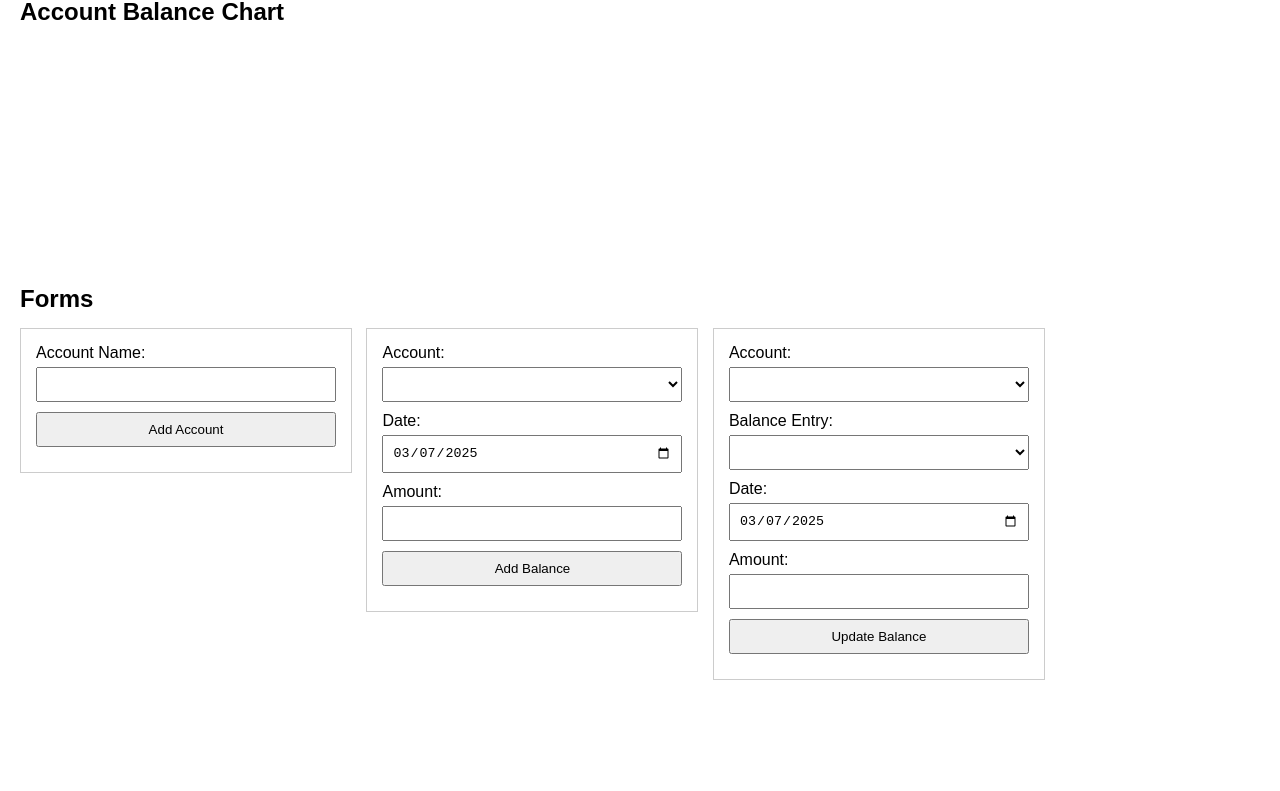
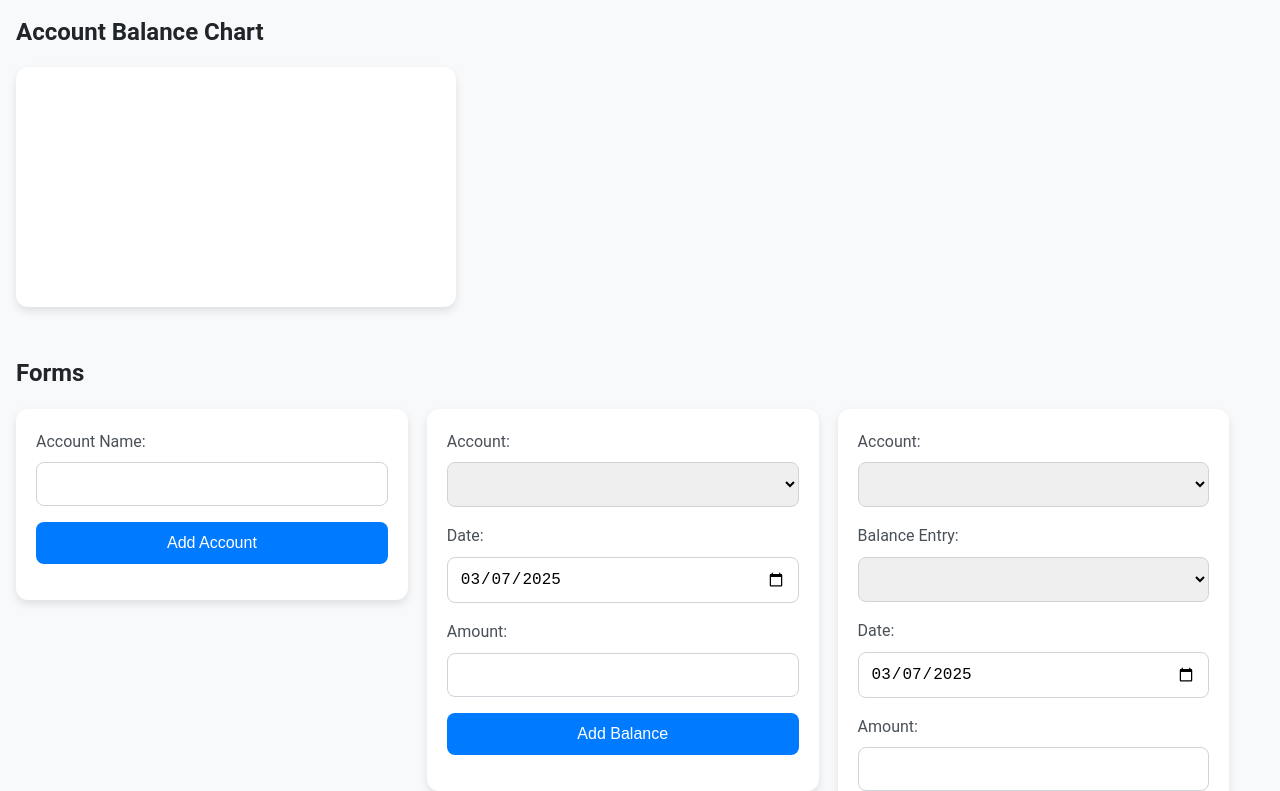
Before and after one commit to mr-mrks/BalanceBuddy, a plain HTML site: page index.html in a window 1280 px wide. Shown: the part 80-871 px from the top of the page. Before the commit the page ends 800 px from the top, so only its background shows below. Drawn offline with nearby package versions, Linux system fonts and the light colour scheme; no server answers.

Commit message:
Update index.html

```diff
--- a/index.html
+++ b/index.html
@@ -6,45 +6,72 @@
     <script src="https://cdn.jsdelivr.net/npm/chart.js"></script>
     <style>
         body {
-            font-family: sans-serif;
-            margin: 20px;
+    font-family: 'Roboto', sans-serif; /* Use Roboto font */
+    margin: 16px;
+    background-color: #f8f9fa; /* Soft background color */
+    color: #333;
+    line-height: 1.6;
 }
 
 h1, h2 {
-            margin-bottom: 15px;
+    margin-bottom: 16px;
+    color: #212529;
 }
 
 form {
+    background-color: #fff;
+    padding: 20px;
+    border-radius: 12px;
+    box-shadow: 0 4px 8px rgba(0, 0, 0, 0.1);
     margin-bottom: 20px;
-            border: 1px solid #ccc;
-            padding: 15px;
-            width: 300px;
-            display: inline-block; /* Display forms in a row */
+    width: calc(33% - 20px); /* Adjust width for responsive layout */
+    display: inline-block;
     vertical-align: top;
-            margin-right: 10px;
+    box-sizing: border-box;
+    margin-right: 15px; /* Add margin between forms */
 }
 
 label {
     display: block;
-            margin-bottom: 5px;
+    margin-bottom: 8px;
+    color: #495057;
 }
 
 input, select, button {
     width: 100%;
-            padding: 8px;
-            margin-bottom: 10px;
+    padding: 12px;
+    margin-bottom: 16px;
+    border: 1px solid #ced4da;
+    border-radius: 8px;
     box-sizing: border-box;
+    font-size: 1rem;
+}
+
+button {
+    background-color: #007bff; /* Primary button color */
+    color: #fff;
+    border: none;
+    cursor: pointer;
+    transition: background-color 0.3s ease;
+}
+
+button:hover {
+    background-color: #0056b3;
 }
 
 table {
     width: 100%;
     border-collapse: collapse;
     margin-bottom: 20px;
+    background-color: #fff;
+    border-radius: 12px;
+    box-shadow: 0 4px 8px rgba(0, 0, 0, 0.1);
+    overflow: hidden;
 }
 
 th, td {
-            border: 1px solid #ddd;
-            padding: 8px;
+    border-bottom: 1px solid #dee2e6;
+    padding: 12px 15px;
     text-align: left;
 }
 
@@ -54,6 +81,18 @@
 
 #balanceChart {
     margin-bottom: 20px;
+    background-color: #fff;
+    border-radius: 12px;
+    box-shadow: 0 4px 8px rgba(0, 0, 0, 0.1);
+    padding: 20px;
+}
+
+/* Responsive Design */
+@media (max-width: 768px) {
+    form {
+        width: 100%; /* Full width on smaller screens */
+        margin-right: 0; /* Remove right margin on smaller screens */
+    }
 }
     </style>
 </head>
```
Lines whose indentation alone changed are shown as unchanged.
